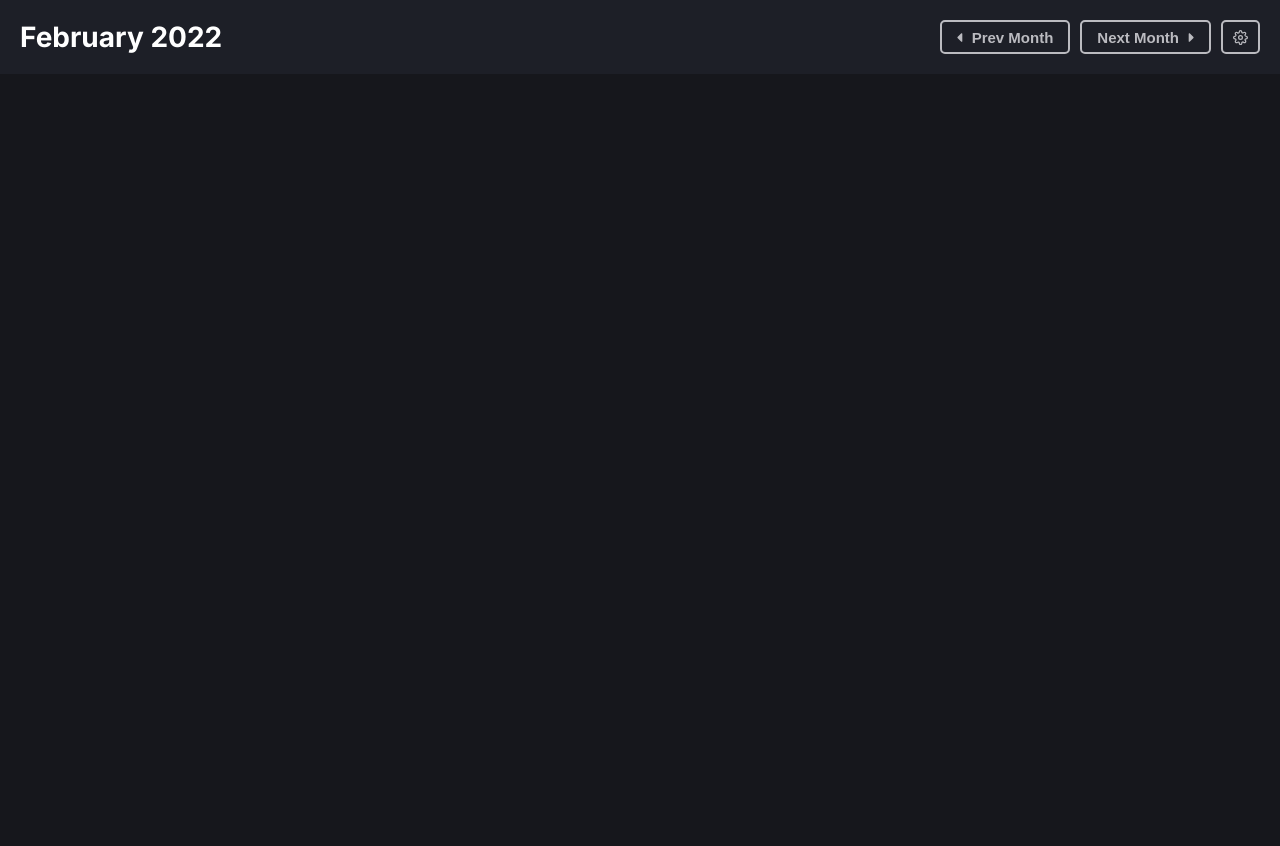
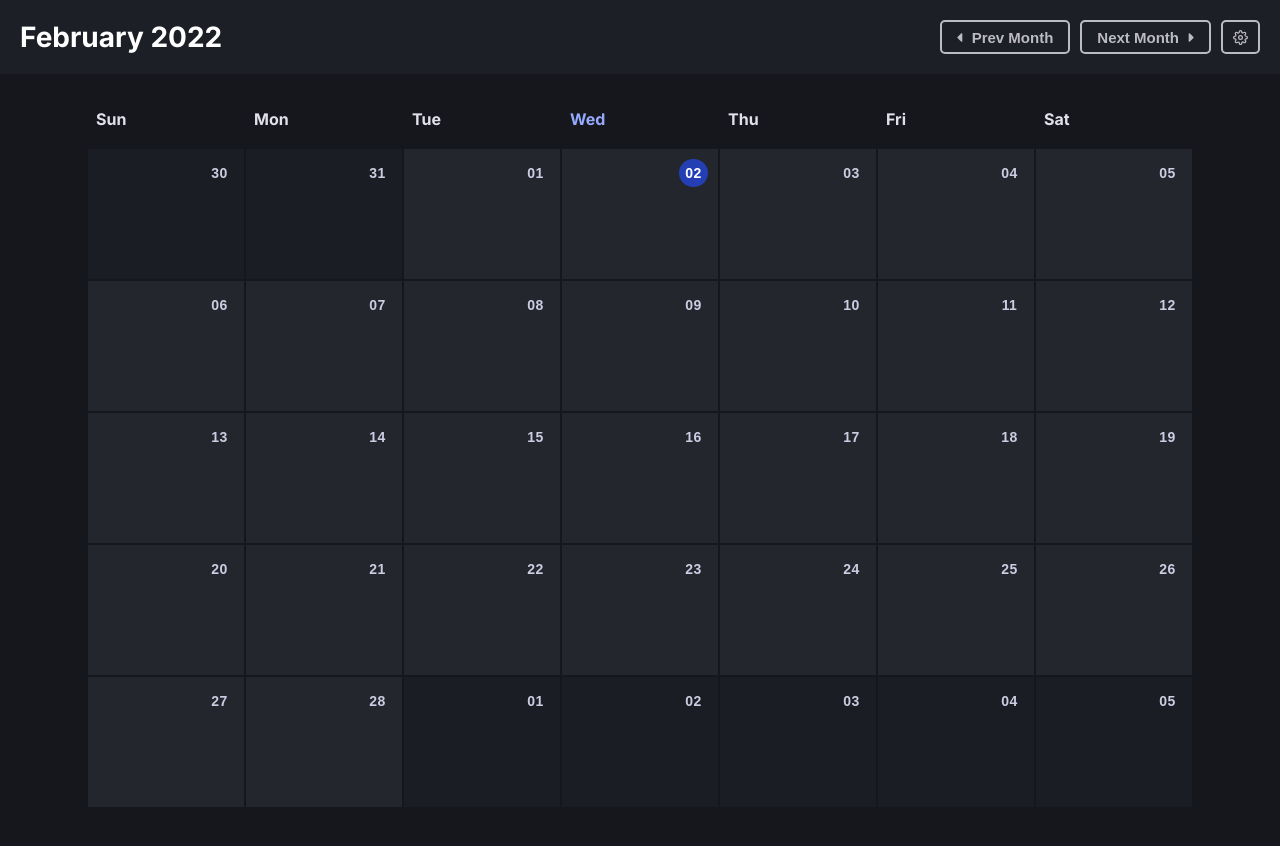
Before and after one commit to vladpolisuk/calendar-app, a Next.js app: page / in a window 1280 px wide. Shown: the top 846 px of the page. Before the commit the page ends 800 px from the top, so only its background shows below. Built offline with nearby package versions, Linux system fonts and the light colour scheme.

Commit message:
feature: base calendar grid css layout ready

```diff
--- a/components/Calendar.tsx
+++ b/components/Calendar.tsx
@@ -1,4 +1,5 @@
 import React from 'react';
+import { CalendarGrid } from './CalendarGrid';
 import { CalendarHeader } from './CalendarHeader';
 import styled from 'styled-components';
 
@@ -14,6 +15,7 @@ export const Calendar = () => {
     return (
         <CalendarStyled>
             <CalendarHeader />
+            <CalendarGrid />
         </CalendarStyled>
     )
 };
--- /dev/null
+++ b/components/CalendarGrid/CalendarDays/CalendarDay.tsx
@@ -0,0 +1,66 @@
+/* eslint-disable react/display-name */
+import React, { FC, memo } from 'react';
+import styled from 'styled-components';
+
+const CalendarDayStyled = styled.li`
+    width: 100%;
+    height: 100%;
+    z-index: 1;
+`;
+
+const CalendarDayButtonStyled = styled.button`
+    width: 100%;
+    height: 100%;
+    padding: 25px 10px 10px 10px;
+    border: none;
+    display: flex;
+    flex-direction: column;
+    justify-content: flex-start;
+    align-items: flex-start;
+    position: relative;
+    z-index: 1;
+    background: ${(props: { isAnotherMonth: boolean }) => props.isAnotherMonth ? '#1b1d24' : '#24262d'};
+    &:hover { background: ${(props: { isAnotherMonth: boolean }) => props.isAnotherMonth ? '#1e2027' : '#282b33'} }
+`;
+
+const CalendarDayNumberStyled = styled.button`
+    height: 28px;
+    position: absolute;
+    top: 10px;
+    right: 10px;
+    border-radius: 50%;
+    width: 29px;
+    font-weight: 700;
+    letter-spacing: 0.4px;
+    display: flex;
+    align-items: center;
+    font-size: 14px;
+    justify-content: center;
+    line-height: 14px;
+    border: none;
+    z-index: 2;
+    user-select: none;
+    color: ${(props: { isActive: boolean }) => props.isActive ? 'white' : '#cccce2'};
+    background: ${(props: { isActive: boolean }) => props.isActive ? '#243fb4' : 'transparent'};
+    &:hover {
+        background: ${(props: { isActive: boolean }) => props.isActive ? '#3751c6' : '#353849'}
+    }
+`;
+
+interface Props {
+    dayNumber: string;
+    isActive: boolean;
+    isAnotherMonth: boolean;
+}
+
+export const CalendarDay: FC<Props> = memo(({ dayNumber, isActive, isAnotherMonth }) => {
+    return (
+        <CalendarDayStyled>
+            <CalendarDayButtonStyled isAnotherMonth={isAnotherMonth}>
+                <CalendarDayNumberStyled isActive={isActive}>
+                    {dayNumber}
+                </CalendarDayNumberStyled>
+            </CalendarDayButtonStyled>
+        </CalendarDayStyled>
+    );
+});
--- /dev/null
+++ b/components/CalendarGrid/CalendarDays/index.tsx
@@ -0,0 +1,45 @@
+import moment from 'moment';
+import React, { useEffect, useMemo } from 'react';
+import styled from 'styled-components';
+import { useAppDispatch, useAppSelector } from '../../../hooks/store';
+import { setCurrentDate, setCurrentDaysOfCalendar } from '../../../redux/reducer-calendar/actions';
+import { getCurrentDate, getCurrentDaysOfCalendar } from '../../../redux/reducer-calendar/selectors';
+import { CalendarDay } from './CalendarDay';
+
+const CalendarGridStyled = styled.ul`
+    display: grid;
+    grid-template-columns: repeat(7, minmax(100px, 156px));
+    grid-template-rows: repeat(5, 130px);
+    grid-gap: 2px;
+`;
+
+export const CalendarDays = () => {
+    const daysOfCalendar = useAppSelector(getCurrentDaysOfCalendar);
+    const currentDate = useAppSelector(getCurrentDate);
+    const dispatch = useAppDispatch();
+
+    useEffect(() => {
+        dispatch(setCurrentDaysOfCalendar());
+        dispatch(setCurrentDate());
+    }, [dispatch])
+
+    const components = useMemo(() => {
+        return daysOfCalendar.map(({ dayNumber, monthNumber, yearNumber }) => {
+            const key = `${dayNumber}_${Math.random() * Math.random() * 100}`;
+            const isCurrentDay = `${dayNumber}-${monthNumber}-${yearNumber}` === currentDate;
+            const isAnotherMonth = monthNumber !== moment().format('MM');
+
+            return <CalendarDay
+                key={key}
+                dayNumber={dayNumber}
+                isAnotherMonth={isAnotherMonth}
+                isActive={isCurrentDay} />
+        })
+    }, [daysOfCalendar, currentDate])
+
+    return (
+        <CalendarGridStyled>
+            {components}
+        </CalendarGridStyled>
+    )
+};
--- /dev/null
+++ b/components/CalendarGrid/CalendarWeekDays/WeekDay.tsx
@@ -0,0 +1,22 @@
+import React, { FC } from 'react';
+import styled from 'styled-components';
+
+const WeekDayStyled = styled.li`
+    display: flex;
+    padding: 15px 8px;
+    font-weight: 700;
+    color: ${(props: { isActive: boolean }) => props.isActive ? '#95a9ff' : '#e1e1ea'};
+`;
+
+interface Props {
+    weekDay: string;
+    isActive: boolean;
+}
+
+export const WeekDay: FC<Props> = ({ weekDay, isActive }) => {
+    return (
+        <WeekDayStyled isActive={isActive}>
+            <p>{weekDay}</p>
+        </WeekDayStyled>
+    )
+};
--- /dev/null
+++ b/components/CalendarGrid/CalendarWeekDays/index.tsx
@@ -0,0 +1,42 @@
+import moment from 'moment';
+import React, { useEffect, useMemo } from 'react';
+import styled from 'styled-components';
+import { useAppDispatch, useAppSelector } from '../../../hooks/store';
+import { setWeekDays } from '../../../redux/reducer-calendar/actions';
+import { getWeekDays } from '../../../redux/reducer-calendar/selectors';
+import { WeekDay } from './WeekDay';
+
+const CalendarWeekDaysStyled = styled.ul`
+    display: grid;
+    grid-template-columns: repeat(7, minmax(100px, 156px));
+    grid-gap: 2px;
+    width: 100%;
+    justify-content: center;
+    background: #16171c;
+    position: sticky;
+    top: 73.6px;
+    z-index: 3;
+    margin-bottom: 5px;
+`;
+
+export const CalendarWeekDays = () => {
+    const weekDays = useAppSelector(getWeekDays);
+    const dispatch = useAppDispatch();
+
+    useEffect(() => {
+        dispatch(setWeekDays())
+    }, [dispatch])
+
+    const components = useMemo(() => {
+        return weekDays.map((weekDay) => {
+            const isActive = weekDay === moment.weekdaysShort()[moment().weekday()];
+            return <WeekDay isActive={isActive} weekDay={weekDay} key={weekDay} />
+        })
+    }, [weekDays]);
+
+    return (
+        <CalendarWeekDaysStyled>
+            {components}
+        </CalendarWeekDaysStyled>
+    )
+};
--- /dev/null
+++ b/components/CalendarGrid/index.tsx
@@ -0,0 +1,23 @@
+import React from 'react';
+import styled from 'styled-components';
+import { CalendarDays } from './CalendarDays';
+import { CalendarWeekDays } from './CalendarWeekDays';
+
+const CalendarGridStyled = styled.div`
+    display: flex;
+    flex-direction: column;
+    justify-content: flex-start;
+    align-items: center;
+    margin-bottom: 100px;
+    width: 100%;
+    padding: 0 20px;
+`;
+
+export const CalendarGrid = () => {
+    return (
+        <CalendarGridStyled>
+            <CalendarWeekDays />
+            <CalendarDays />
+        </CalendarGridStyled>
+    );
+};
```
